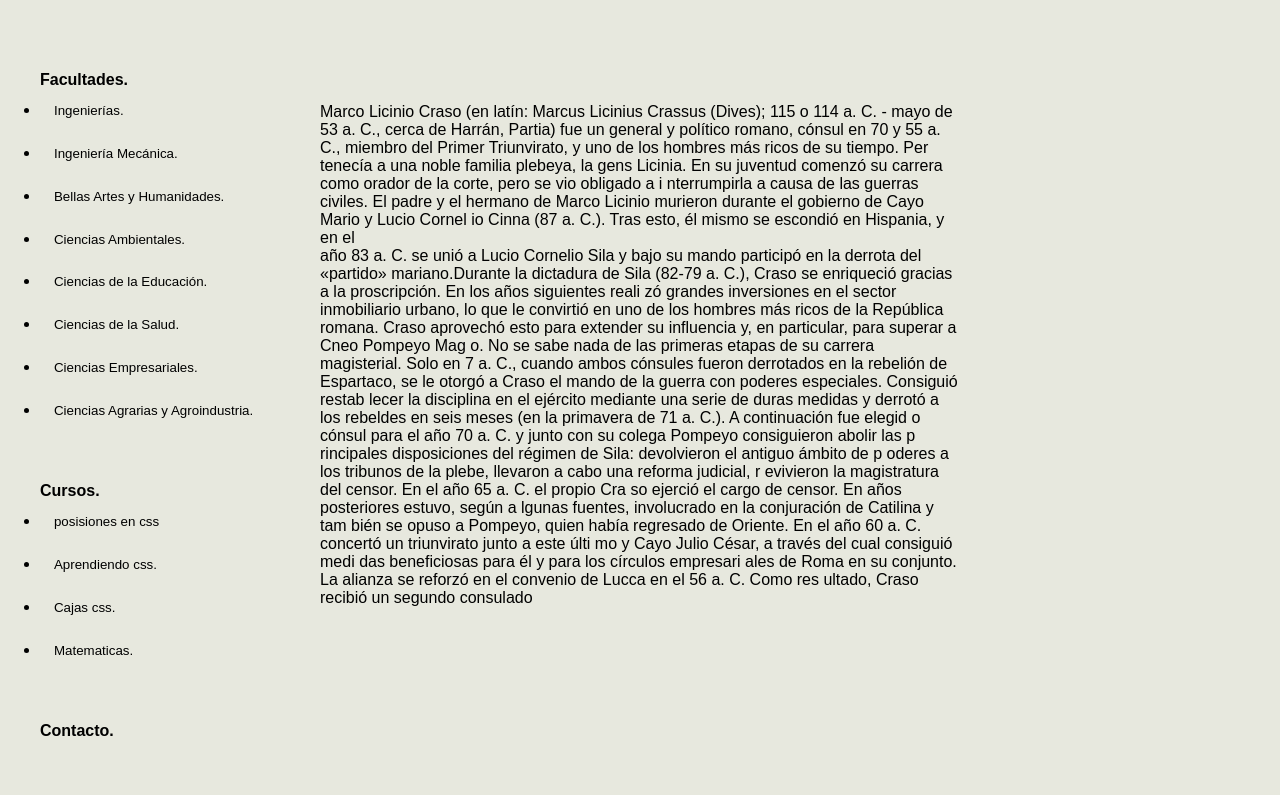
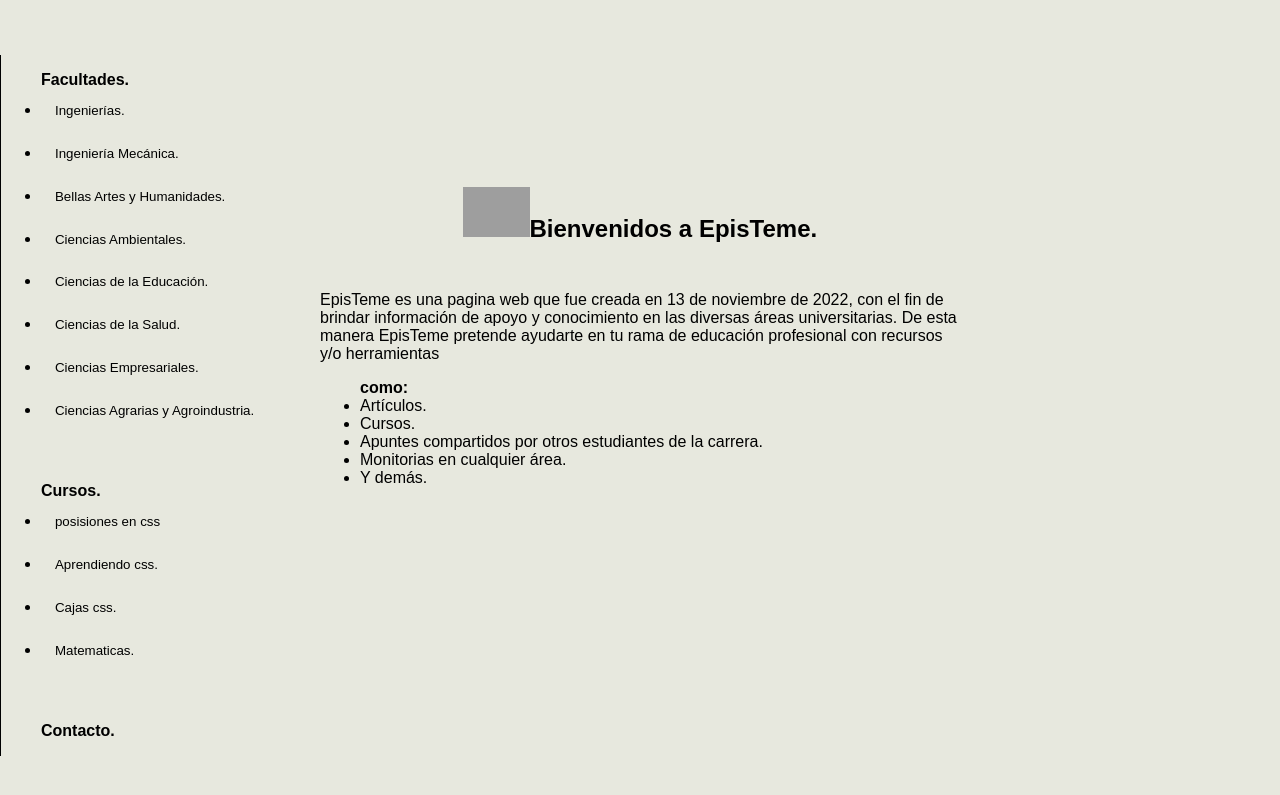
Before and after one commit to Wiki-EpisTeme/Wiki-EpisTeme, a plain HTML site: page index.html in a window 1280 px wide. Shown: the part 89-884 px from the top of the page. Before the commit the page ends 845 px from the top, so only its background shows below. Drawn offline with Linux system fonts and the light colour scheme; grey boxes are pictures that could not be loaded.

Commit message:
nada aun

```diff
--- a/css/cajas de index.css
+++ b/css/cajas de index.css
@@ -1,7 +1,6 @@
 /* aqui estan las cajas de index.html*/
 
 .inicio1{
-    margin: auto;
     border-width: 4px 0;
     text-align: center;
     width:unset;
@@ -15,6 +14,9 @@
 
 .indice-principal{
     position: absolute;
+    border-left: solid;
+    border-color: black;
+    border-width: 1px;
     top: 9em;
     width: unset;
     left:0em;
@@ -29,3 +31,23 @@
     font:100
 
 }
+.cabeza-index{
+
+
+    border-width: 1px;
+
+    position: absolute;
+    padding-bottom: 500px;
+
+    margin-left: auto;
+    margin-right: auto;
+    margin-top: 4em;
+}
+
+
+.gif-de-bienvenida1{
+    text-align:center;
+    position:relative;
+    height: 50px;
+
+}
--- a/css/posisiones.css
+++ b/css/posisiones.css
@@ -8,7 +8,7 @@
     border-color: black;
 }
 .indice1{
-    border-top: solid;
+
     border-right: solid;
     border-color: black;
     border-width: 1px;
--- a/css/style.css
+++ b/css/style.css
@@ -5,8 +5,9 @@ body{
     background-color: rgb(231, 232, 222);
     margin: 8px;
     cursor:pointer;
-
-
+}
+.gif-de-bienvenida1{
+    font-size: 24px;
 }
 h1{
     font-family: serif;
--- a/index.html
+++ b/index.html
@@ -46,42 +46,33 @@
     </div>
 
     <div class="parrafo1-index">
-        <article>
-            Marco Licinio Craso (en latín: Marcus Licinius Crassus (Dives);
-             115 o 114 a. C. - mayo de 53 a. C., cerca de Harrán, Partia) fue
-              un general y político romano, cónsul en 70 y 55 a. C., miembro del
-              Primer Triunvirato, y uno de los hombres más ricos de su tiempo. Per
-              tenecía a una noble familia plebeya, la gens Licinia. En su juventud
-               comenzó su carrera como orador de la corte, pero se vio obligado a i
-               nterrumpirla a causa de las guerras civiles. El padre y el hermano de
-               Marco Licinio murieron durante el gobierno de Cayo Mario y Lucio Cornel
-               io Cinna (87 a. C.). Tras esto, él mismo se escondió en Hispania, y en el <br>
-                año 83 a. C. se unió a Lucio Cornelio Sila y bajo su mando participó en la
-                 derrota del «partido» mariano.Durante la dictadura de Sila (82-79 a. C.),
-                 Craso se enriqueció gracias a la proscripción. En los años siguientes reali
-                 zó grandes inversiones en el sector inmobiliario urbano, lo que le convirtió
-                  en uno de los hombres más ricos de la República romana. Craso aprovechó esto
-                   para extender su influencia y, en particular, para superar a Cneo Pompeyo Mag
-                   o. No se sabe nada de las primeras etapas de su carrera magisterial. Solo en 7
-                    a. C., cuando ambos cónsules fueron derrotados en la rebelión de Espartaco, se
-                    le otorgó a Craso el mando de la guerra con poderes especiales. Consiguió restab
-                    lecer la disciplina en el ejército mediante una serie de duras medidas y derrotó a
-                     los rebeldes en seis meses (en la primavera de 71 a. C.). A continuación fue elegid
-                     o cónsul para el año 70 a. C. y junto con su colega Pompeyo consiguieron abolir las p
-                     rincipales disposiciones del régimen de Sila: devolvieron el antiguo ámbito de p
-                     oderes a los tribunos de la plebe, llevaron a cabo una reforma judicial, r
-                     evivieron la magistratura del censor. En el año 65 a. C. el propio Cra
-                     so ejerció el cargo de censor. En años posteriores estuvo, según a
-                     lgunas fuentes, involucrado en la conjuración de Catilina y tam
-                     bién se opuso a Pompeyo, quien había regresado de Oriente. En
-                      el año 60 a. C. concertó un triunvirato junto a este últi
-                      mo y Cayo Julio César, a través del cual consiguió medi
-                      das beneficiosas para él y para los círculos empresari
-                      ales de Roma en su conjunto. La alianza se reforzó
-                      en el convenio de Lucca en el 56 a. C. Como res
-                      ultado, Craso recibió un segundo consulado
-        </article>
+        <nav class="cabeza-index">
+            <h2 class="gif-de-bienvenida1"><img class="gif-de-bienvenida1" src="https://media.giphy.com/media/wzJ67MJMk6UMM/giphy.gif" alt="gif de bienvenidos" srcset="">Bienvenidos a EpisTeme.</h2><br>
+        <head >
 
+                <p>
+                    EpisTeme es una pagina web que fue creada en 13 de noviembre de 2022, con el fin de brindar información de apoyo y conocimiento  en las diversas áreas universitarias. De esta manera EpisTeme pretende ayudarte en tu rama de educación profesional con recursos  y/o herramientas
+                </p>
+
+
+            <nav>
+                <ul><b>como:</b>
+                    <li>Artículos.</li>
+                    <li>Cursos.</li>
+                    <li>Apuntes compartidos por otros estudiantes de la carrera.</li>
+                    <li>Monitorias en cualquier área.</li>
+                    <li>Y demás. </li>
+                </ul>
+
+        </head>
+        </nav>
+        <body>
+
+        </body>
+        <main>
+
+        </main>
+         </nav>
     </div>
 </body>
 </html>
```
Also changed, not shown: html/posisiones.html (+5 -5 lines).
